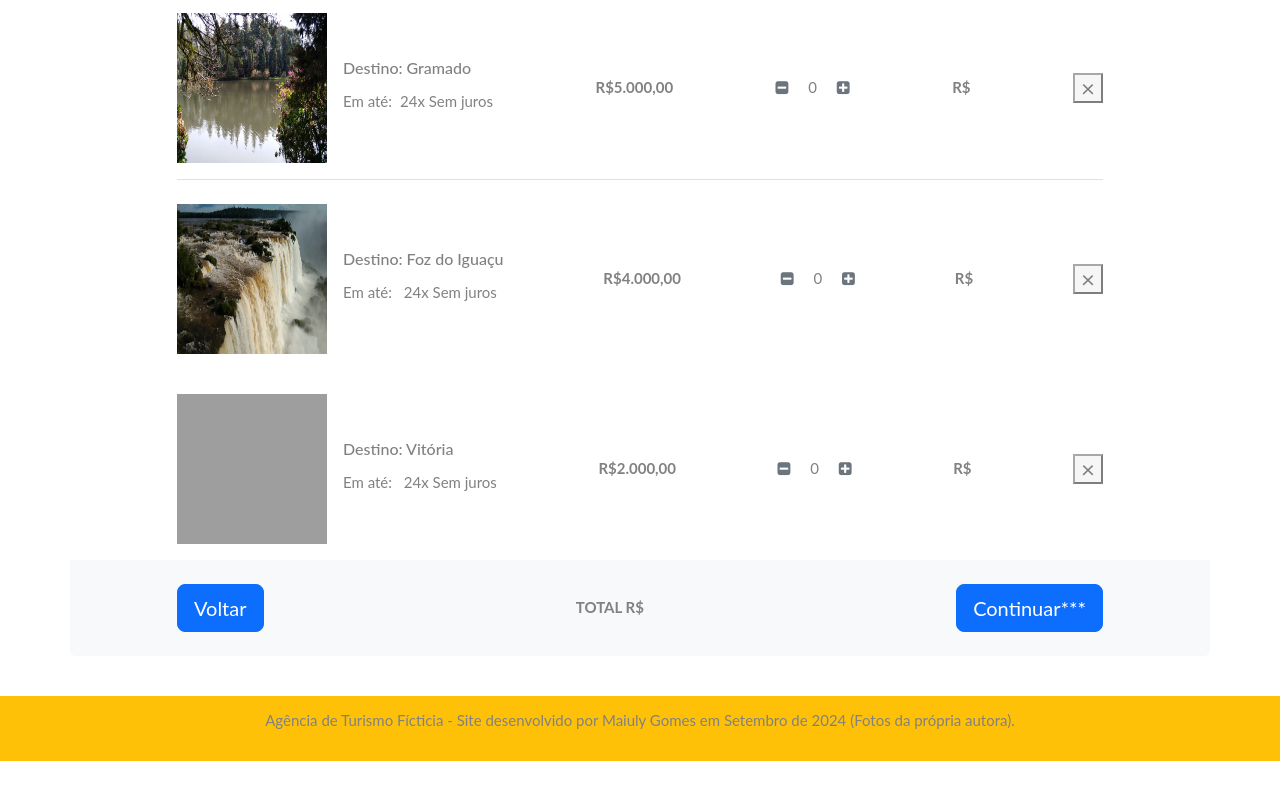
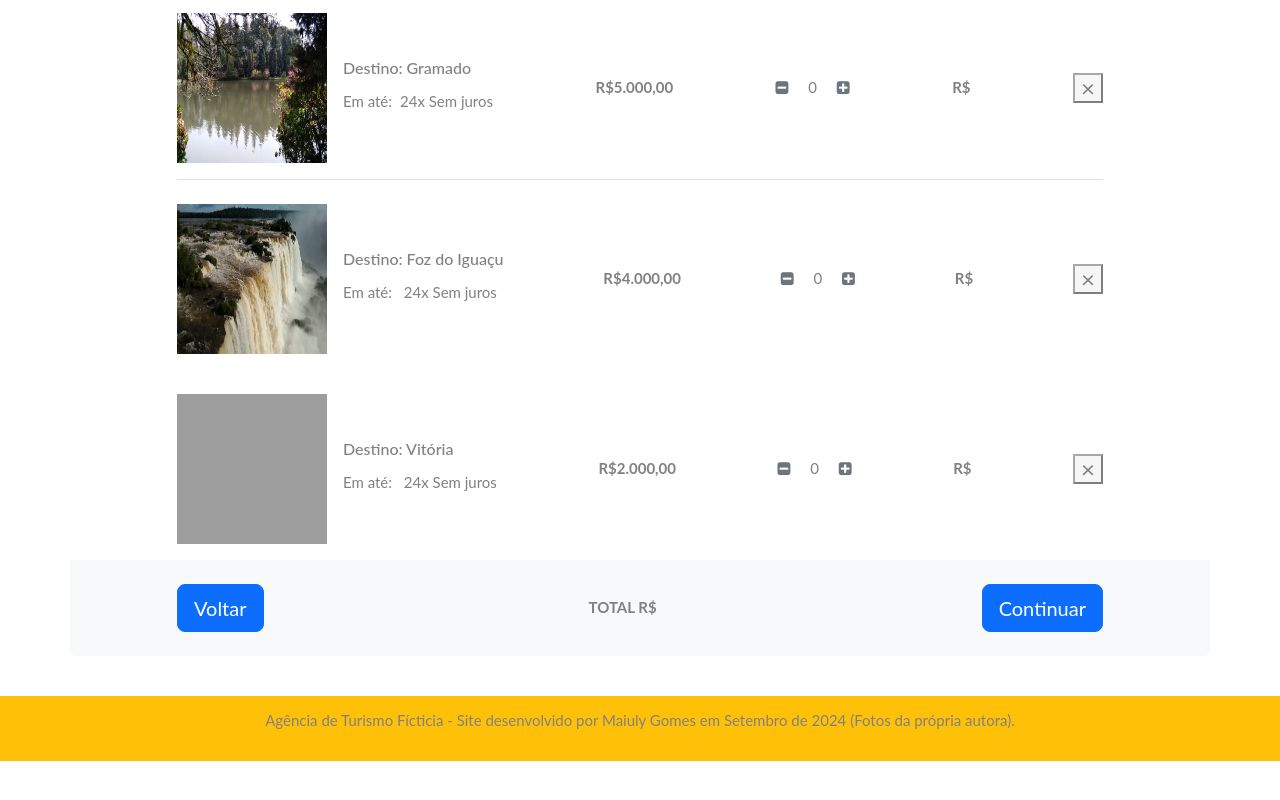
Before and after one commit to maiulyvg/Agencia_Turismo, a plain HTML site: page Cart_AgenciaViagens.html in a window 1280 px wide. Shown: the part 368-1168 px from the top of the page. Drawn offline with nearby package versions, Linux system fonts and the light colour scheme; grey boxes are pictures that could not be loaded.

Commit message:
Update Cart_AgenciaViagens.html rev

```diff
--- a/Cart_AgenciaViagens.html
+++ b/Cart_AgenciaViagens.html
@@ -123,7 +123,7 @@
                     </div>
                     <div>
                         <a href="Check-out_AgenciaViagens.html">
-                            <button class="w-100 btn btn-primary btn-lg">Continuar***</button>
+                            <button class="w-100 btn btn-primary btn-lg">Continuar</button>
                         </a>
                     </div>
                 </div>
```
